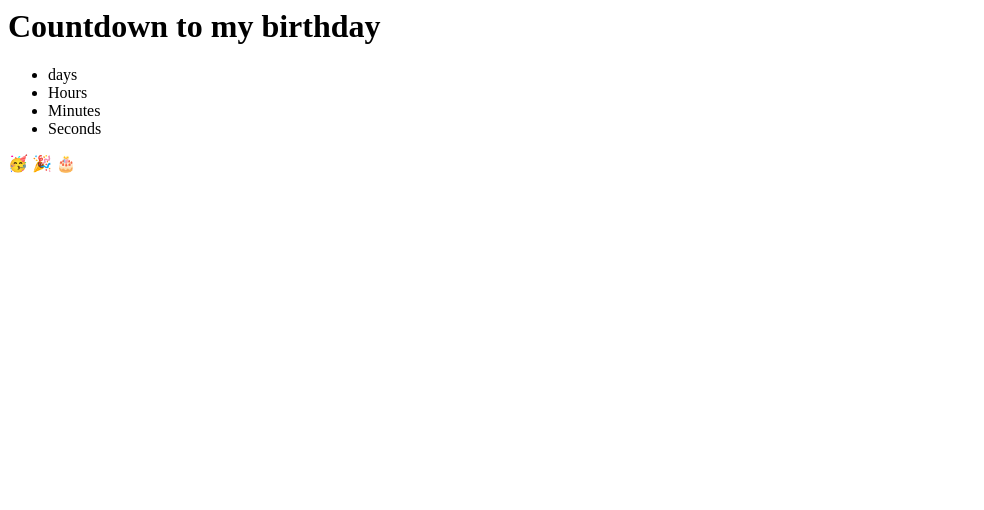
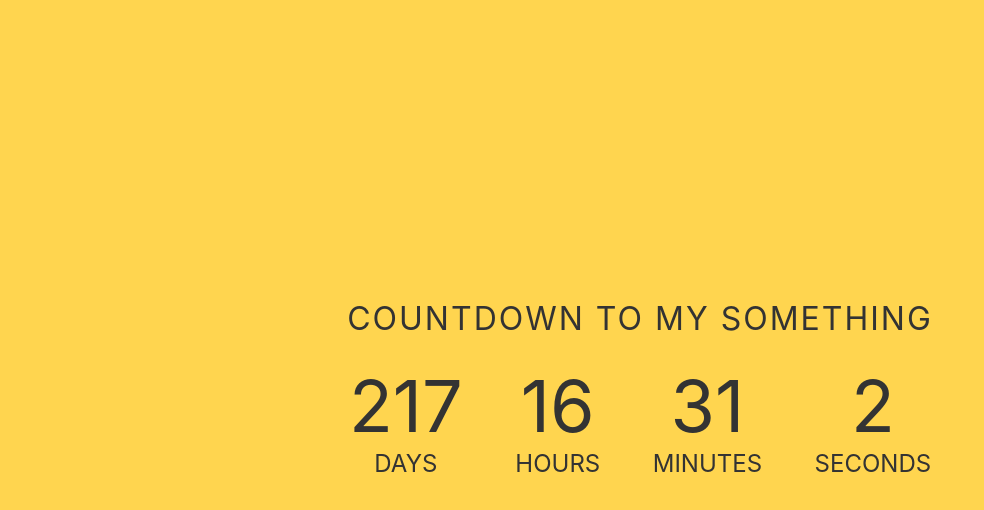
Before and after one commit to bielsesa/countdown, a plain HTML site: page index.html in a window 1280 px wide. Shown: the whole page, without its empty margins (0-984 px from the left). Drawn offline with Linux system fonts and the light colour scheme.

Commit message:
Update index.html

```diff
--- a/index.html
+++ b/index.html
@@ -1,5 +1,15 @@
+<!DOCTYPE html>
+<html lang="en">
+<head>
+    <meta charset="UTF-8">
+    <meta http-equiv="X-UA-Compatible" content="IE=edge">
+    <meta name="viewport" content="width=device-width, initial-scale=1.0">
+    <title>Countdown Timer</title>
+    <link rel="stylesheet" href="styles.css">
+</head>
+<body>
     <div class="container">
-  <h1 id="headline">Countdown to my birthday</h1>
+        <h1 id="headline">Countdown to my something</h1>
         <div id="countdown">
           <ul>
             <li><span id="days"></span>days</li>
@@ -14,3 +24,6 @@
           <span>🎂</span>
         </div>
       </div>
+      <script src="main.js"></script>
+</body>
+</html>
```
Lines whose indentation alone changed are shown as unchanged.
